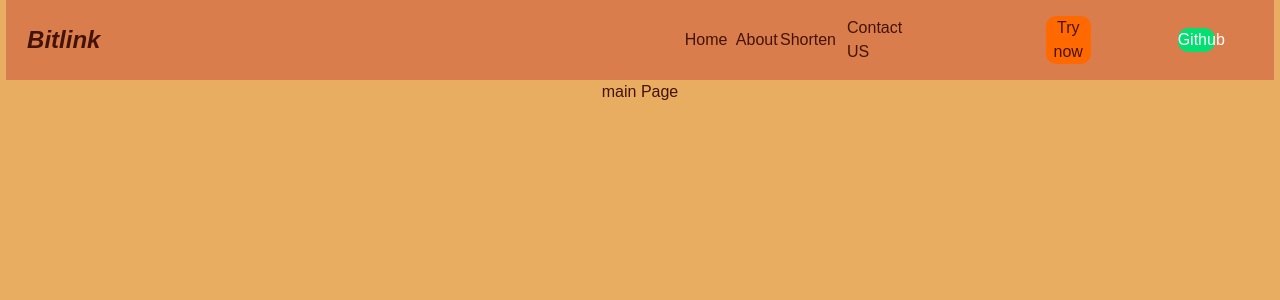
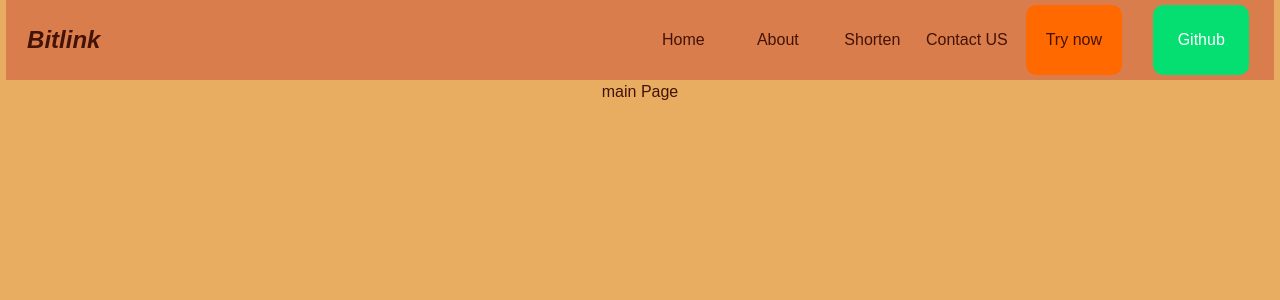
Before and after one commit to Shashikantgiri-web/Url-Shortener, a Next.js app in the folder main-code/: page / in a window 1280 px wide. Shown: the top 300 px of the page. Built offline with nearby package versions, Linux system fonts and the light colour scheme.

Commit message:
Update Navbar.js

```diff
--- a/main-code/components/Navbar.js
+++ b/main-code/components/Navbar.js
@@ -9,17 +9,17 @@ const Navbar = () => {
       </div>
       <div className='w-[49%] h-[99%] flex flex-row justify-center items-start gap-1'>
         <ul className='w-[60%] h-full flex flex-row justify-center items-center gap-2'>
-          <Link href="/"><li className='hover:text-lg text-[16px] font-sembold hover:text-[20px] hover:text-orange-900 hover:cursor-pointe w-[20%] h-[99%] flex justify-center items-center'>Home</li></Link>
-          <Link href="/about"><li className='hover:text-lg text-[16px] font-sembold hover:text-[20px] hover:text-orange-900 hover:cursor-pointer w-[20%] h-[99%] flex justify-center items-center'>About</li></Link>
-          <Link href="/generate"><li className='hover:text-lg text-[16px] font-sembold hover:text-[20px] hover:text-orange-900 hover:cursor-pointer w-[20%] h-[99%] flex justify-center items-center'>Shorten</li></Link>
-          <Link href="/contact"><li className='hover:text-lg text-[16px] font-sembold hover:text-[20px] hover:text-orange-900 hover:cursor-pointer w-[20%] h-[99%] flex justify-center items-center'>Contact US</li></Link>
+          <li className='hover:text-lg text-[16px] font-sembold hover:text-[20px] hover:text-orange-900 hover:cursor-pointe w-[99%] h-[99%] flex justify-center items-center'><Link href="/">Home</Link></li>
+          <li className='hover:text-lg text-[16px] font-sembold hover:text-[20px] hover:text-orange-900 hover:cursor-pointer w-[99%] h-[99%] flex justify-center items-center'><Link href="/about">About</Link></li>
+          <li className='hover:text-lg text-[16px] font-sembold hover:text-[20px] hover:text-orange-900 hover:cursor-pointer w-[99%] h-[99%] flex justify-center items-center'><Link href="/generate">Shorten</Link></li>
+          <li className='hover:text-lg text-[16px] font-sembold hover:text-[20px] hover:text-orange-900 hover:cursor-pointer w-[99%] h-[99%] flex justify-center items-center'><Link href="/contact">Contact US</Link></li>
         </ul>
         <div className='w-[40%] h-full flex flex-row justify-center items-center gap-2'>
           <div className='w-[49%] h-[99%] flex justify-center items-center'>
-            <Link href="/generate"><button className='w-[80%] h-[90%] rounded-[10px] bg-orange-500 hover:text-orange-900 hover:bg-orange-600'>Try now</button></Link>
+            <button className='w-[80%] h-[90%] rounded-[10px] bg-orange-500 hover:text-orange-900 hover:bg-orange-600'><Link href="/generate">Try now</Link></button>
           </div>
           <div className='w-[49%] h-[99%] flex justify-center items-center'>
-            <Link href="/gethub"><button className='w-[80%] h-[90%] rounded-[10px] bg-green-400 hover:bg-green-500 text-white'>Github</button></Link>
+            <button className='w-[80%] h-[90%] rounded-[10px] bg-green-400 hover:bg-green-500 text-white'><Link href="/github">Github</Link></button>
           </div>
         </div>
       </div>
```
